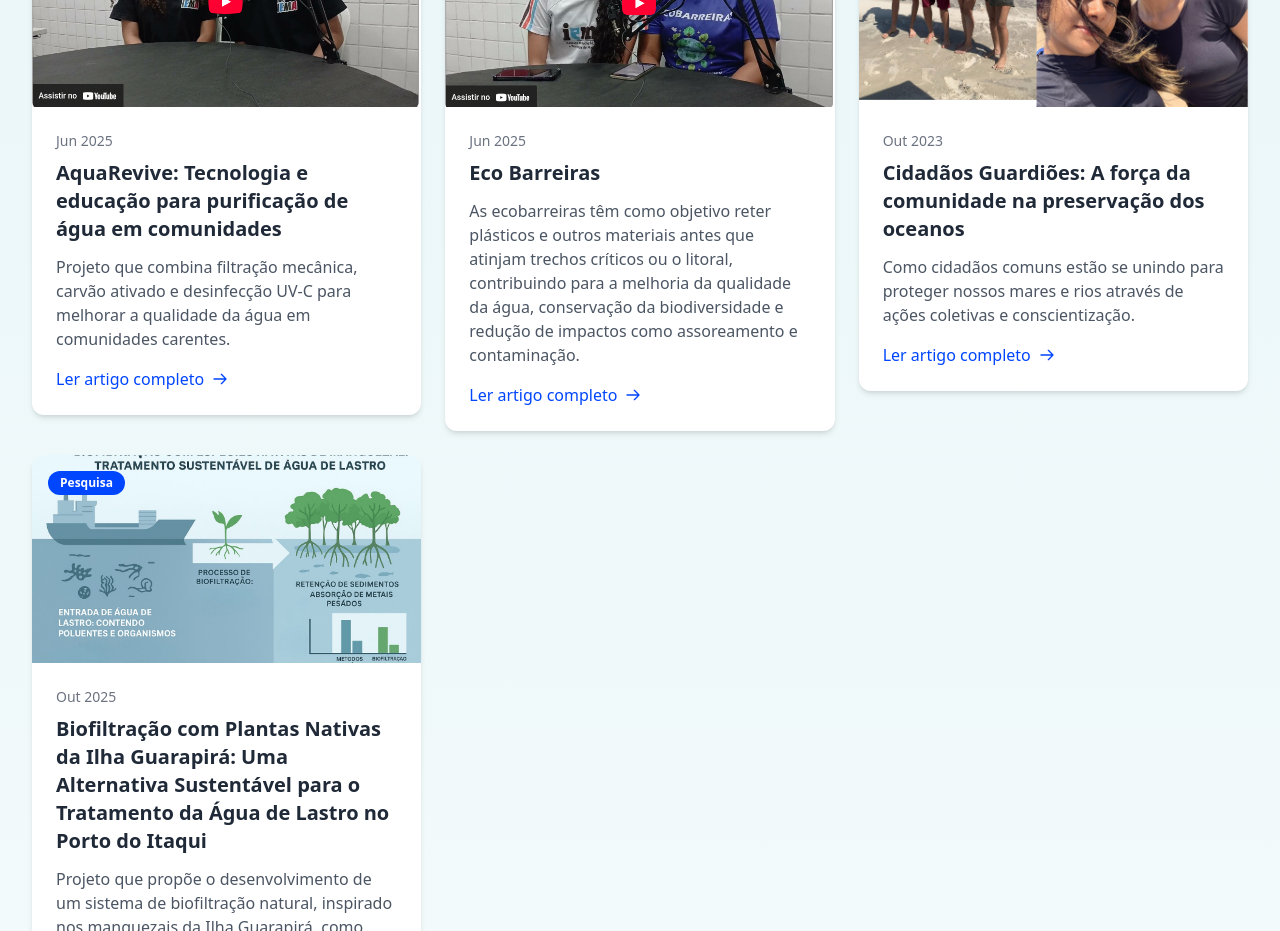
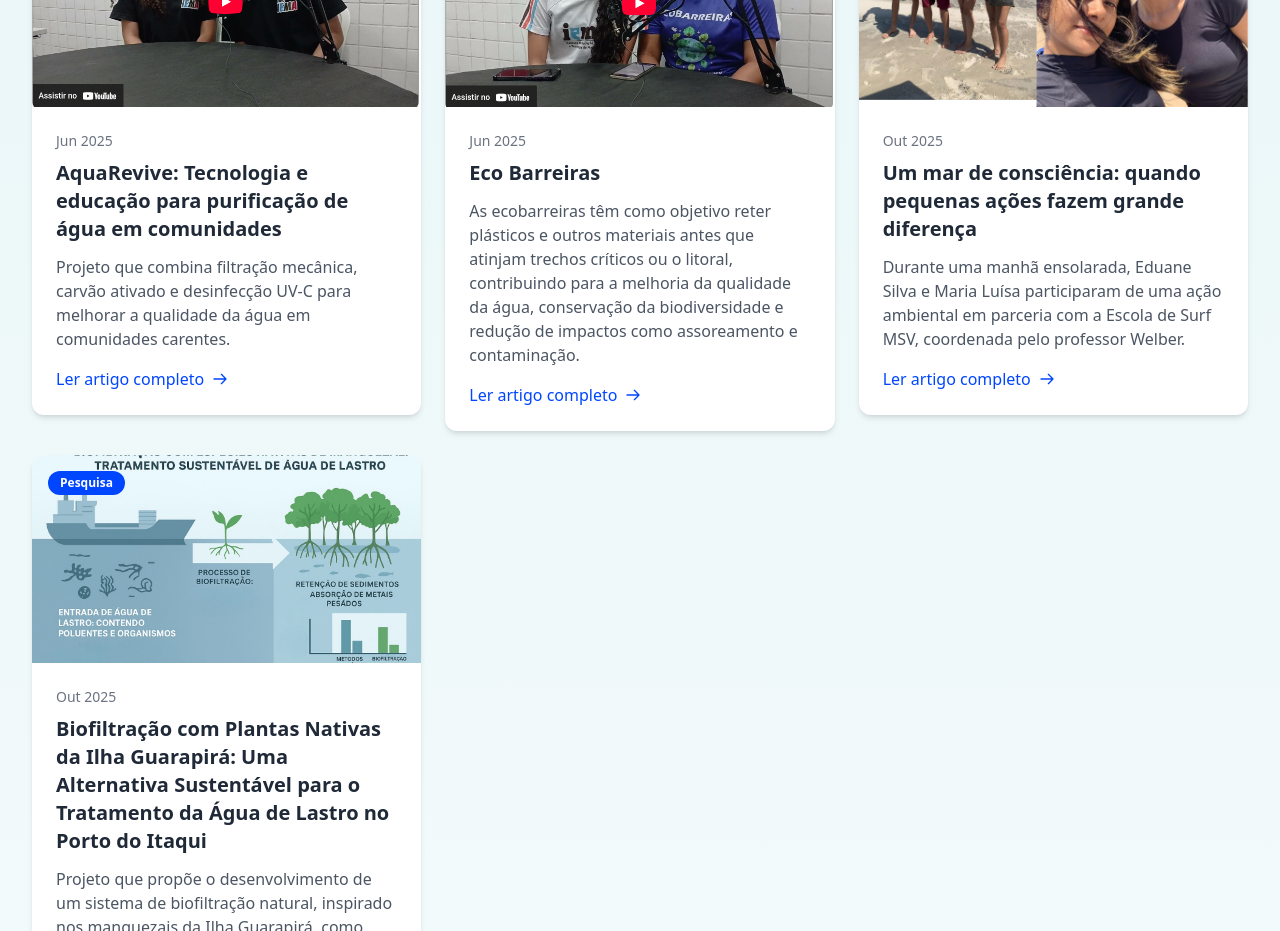
Before and after one commit to arthurazevedods/Guardioes-da-agua, a React (Vite) app: page / in a window 1280 px wide. Shown: the part 1000-1931 px from the top of the page. Built offline with nearby package versions, Linux system fonts and the light colour scheme.

Commit message:
update articles

```diff
--- a/src/components/ArticlesSection.tsx
+++ b/src/components/ArticlesSection.tsx
@@ -53,24 +53,24 @@ const articles = [
 
   {
   id: 6,
-  title: 'Cidadãos Guardiões: A força da comunidade na preservação dos oceanos',
-  excerpt: 'Como cidadãos comuns estão se unindo para proteger nossos mares e rios através de ações coletivas e conscientização.',
+  title: 'Um mar de consciência: quando pequenas ações fazem grande diferença',
+  excerpt: 'Durante uma manhã ensolarada, Eduane Silva e Maria Luísa participaram de uma ação ambiental em parceria com a Escola de Surf MSV, coordenada pelo professor Welber.',
   category: 'Iniciativas',
   imageUrl: '/praiacomlixos2.png',
-  date: 'Out 2023',
-  externalUrl: '/PaginaArtigo',
+  date: 'Out 2025',
+  externalUrl: '/artigo',
   isInternal: true,
   fullContent: {
     id: '6',
-    title: 'Cidadãos Guardiões: A força da comunidade na preservação dos oceanos',
-    date: 'Out 2023',
+    title: 'Um mar de consciência: quando pequenas ações fazem grande diferença',
+    date: 'Out 2025',
     image: '/praiacomlixos2.png',
     content: [
-      'Em todo o mundo, cidadãos comuns estão se unindo para proteger nossos oceanos e rios. Estes guardiões da água não são cientistas ou políticos, mas pessoas comuns que decidiram agir.',
-      'A força da comunidade tem se mostrado uma das ferramentas mais poderosas na luta pela preservação dos recursos hídricos. Quando pessoas se unem com um objetivo comum, o impacto pode ser transformador.',
-      'Muitas iniciativas começam pequenas: uma pessoa que decide limpar uma praia, um grupo de vizinhos que se organiza para monitorar a qualidade da água local, ou uma comunidade que se mobiliza contra a poluição industrial.',
-      'O que torna esses movimentos especiais é a diversidade de pessoas envolvidas: pescadores, estudantes, aposentados, mães, crianças - todos unidos pela causa comum de proteger a água que sustenta a vida.',
-      'Através de ações coletivas, essas comunidades estão criando mudanças reais e duradouras, provando que cada pessoa pode fazer a diferença na preservação dos nossos recursos hídricos.'
+      'Durante uma manhã ensolarada, Eduane Silva e Maria Luísa participaram de uma ação ambiental em parceria com a Escola de Surf MSV, coordenada pelo professor Welber. Em apenas cinco minutos de coleta, foram recolhidas quatro sacolas cheias de lixo, entre elas garrafas plásticas, embalagens, vidros quebrados e outros materiais descartáveis espalhados pela areia.',
+      'A quantidade e o tipo de resíduos encontrados evidenciaram o impacto negativo do descarte incorreto de lixo nas praias e o risco que isso representa para o meio ambiente, os animais marinhos e os próprios frequentadores. A atividade proporcionou uma reflexão profunda sobre a responsabilidade individual e coletiva na preservação dos oceanos, ressaltando a importância de práticas sustentáveis no cotidiano.',
+      'Mais do que uma simples coleta, a ação simbolizou um ato de cidadania, respeito e compromisso com o planeta. Ao final, ficou a certeza de que pequenas iniciativas, quando unidas, são capazes de gerar grandes transformações e inspirar uma nova consciência ambiental.',
+      'A parceria com a Escola de Surf MSV demonstra como diferentes setores da sociedade podem se unir em prol de um objetivo comum: a preservação dos nossos recursos hídricos e a conscientização sobre a importância de cuidar do meio ambiente.',
+      'Por: Eduane Silva e Maria Luísa'
     ]
   }
 },
```
